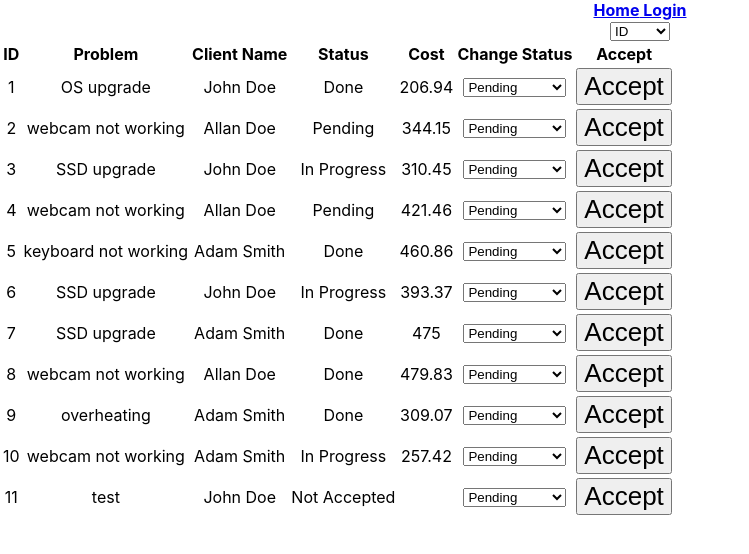
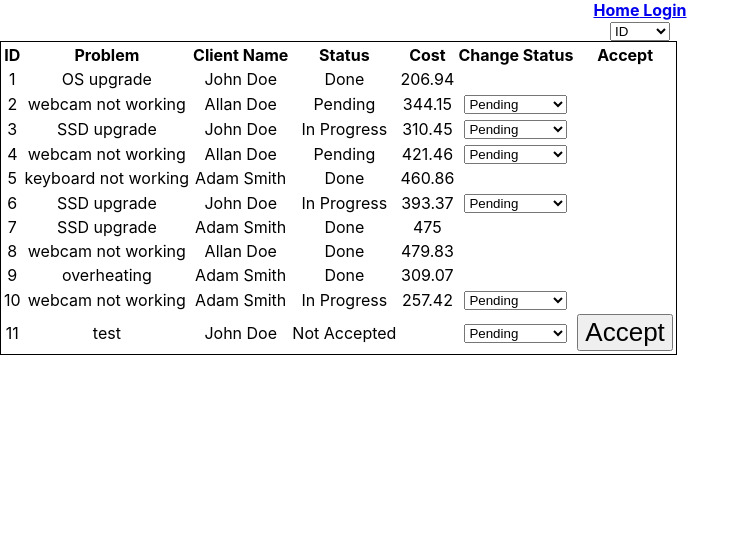
Before and after one commit to Ajay-Maury/Unit-5-C-4, a React (Vite) app: page /orders in a window 1280 px wide. Shown: the top 554 px of the page, without its empty margins (0-749 px from the left). Built offline with nearby package versions, Linux system fonts and the light colour scheme; data requests are answered from the project's data file.

Commit message:
Unit -5 c-4

```diff
--- a/src/components/Orders.jsx
+++ b/src/components/Orders.jsx
@@ -3,35 +3,54 @@ import { useEffect, useState } from "react";
 export const Orders = () => {
   //  Get all data when admin logs in and populate it
   // store it in redux
-const [data,setData] = useState([])
+  const [orders, setOrder] = useState([]);
 
   useEffect(() => {
-    getdata();
-
-    return function cleanup() {};
+    getData();
   }, []);
-
-  async function getdata() {
-    const data = await fetch(`http://localhost:8080/orders`).then((d) =>
+  async function getData() {
+    const data = await fetch("http://localhost:8080/orders").then((d) =>
       d.json()
     );
-    setData(data);
-    // console.log(data);
+    setOrder(data);
+    console.log(data);
+  }
+
+  function handleChange(e) {
+    if (e.target.value == "id") {
+      const data = [...orders].sort((a, b) => {
+        return a.id - b.id;
+      });
+      setOrder(data);
+    }
+    if (e.target.value == "status") {
+    }
+    if (e.target.value == "cost") {
+      const data = [...orders].sort((a, b) => {
+        return a.cost - b.cost;
+      });
+      setOrder(data);
+    }
   }
 
   return (
     <div>
       <div>
         <div>
-          <select className="controls" name="progress" id="progress">
+          <select
+            onChange={handleChange}
+            className="controls"
+            name="progress"
+            id="progress"
+          >
             <option value="id">ID</option>
             <option value="status">Status</option>
             <option value="cost">Cost</option>
           </select>
         </div>
-        <table className="orders">
-          <thead>
-            <tr>
+        <table style={{ border: "1px solid black" }} className="orders">
+          <thead style={{ border: "1px solid black" }}>
+            <tr style={{ border: "1px solid black" }}>
               <th>ID</th>
               <th>Problem</th>
               <th>Client Name</th>
@@ -41,9 +60,10 @@ const [data,setData] = useState([])
               <th>Accept</th>
             </tr>
           </thead>
-          <tbody>
-           { data.map((e)=>(
-            <tr className="orders-row">
+
+          <tbody >
+            {orders.map((e) => (
+              <tr style={{ border: "1px solid black" }} className="orders-row">
                 <td className="id">{e.id}</td>
                 <td className="problem">{e.problem}</td>
                 <td className="owner">{e.owner_name}</td>
@@ -51,17 +71,33 @@ const [data,setData] = useState([])
                 <td className="cost">{e.cost}</td>
                 <td className="change-status">
                   {/* Show select dropdown only if status is Not Accepted */}
-                <select className="changeStatus" name="changeStatus">
+
+                  {e.status === "Done" ? (
+                    ""
+                  ) : (
+                    <select
+                      className="changeStatus"
+                      name="changeStatus"
+                      onChange={(val) => {
+                        e.status = val.target.value;
+                        console.log(e.status);
+                      }}
+                    >
                       <option value="Pending">Pending</option>
                       <option value="In Progress">In Progress</option>
                       <option value="Done">Done</option>
                       <option value="Not Accepted">Not Accepted</option>
                     </select>
+                  )}
                 </td>
                 <td className="accept">
                   {/* Show this button only if status is Not Accepted */}
                   {/* on change make request to update it in db, and show changed status in table */}
+                  {e.status !== "Done" && e.cost === undefined ? (
                     <button>Accept</button>
+                  ) : (
+                    ""
+                  )}
                 </td>
               </tr>
           ))}
```
Lines whose indentation alone changed are shown as unchanged.
